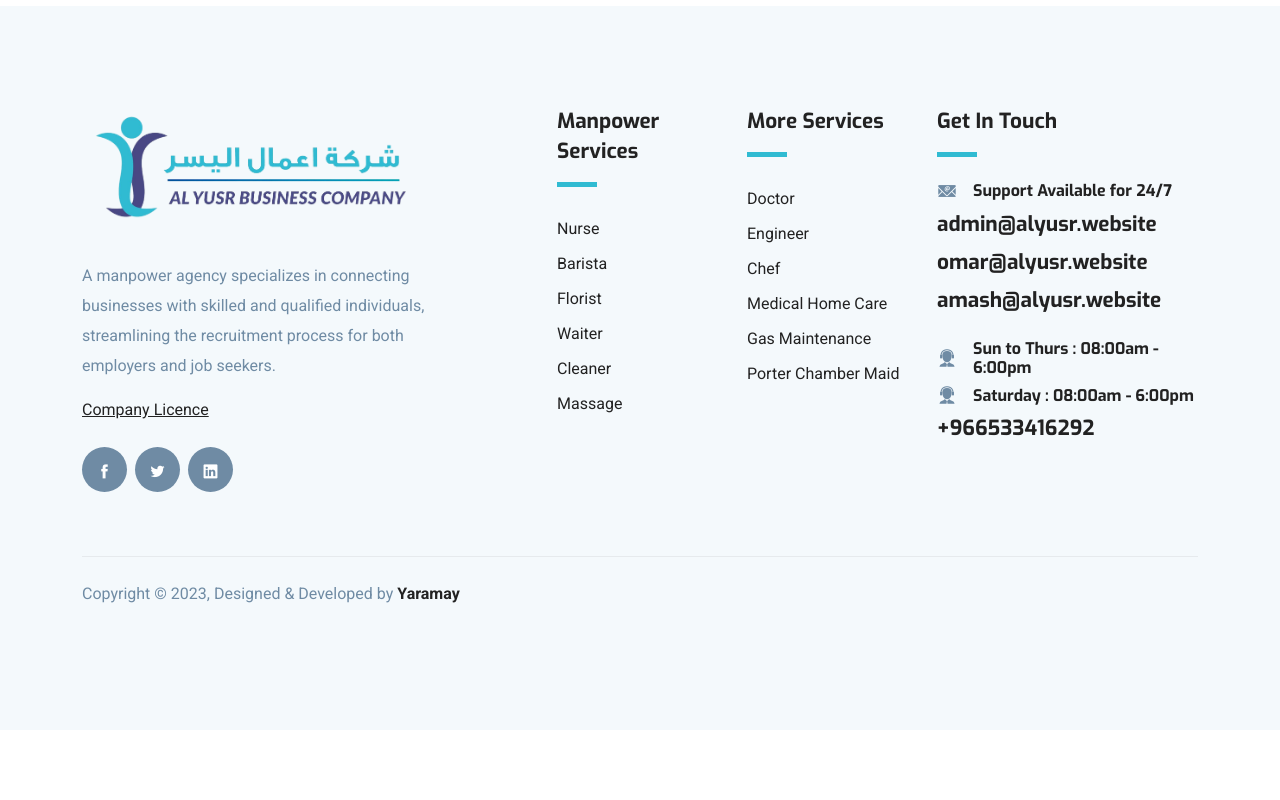
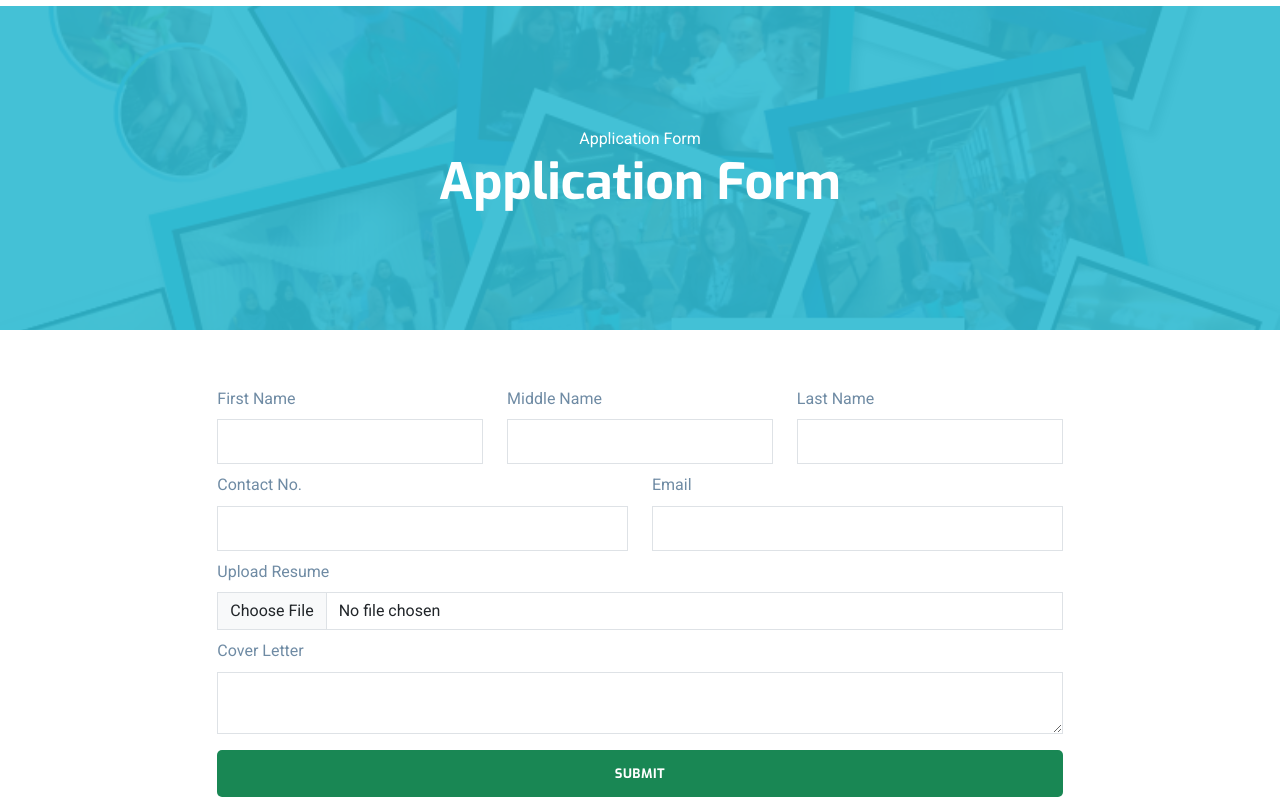
Before and after one commit to dondex/alyusr-frontend, a Vue app: page /application in a window 1280 px wide. Shown: the part 180-980 px from the top of the page. Before the commit the page ends 910 px from the top, so only its background shows below. Built offline with nearby package versions, Linux system fonts and the light colour scheme.

Commit message:
Add ApplicationView and InquireView

```diff
--- a/package.json
+++ b/package.json
@@ -8,9 +8,12 @@
     "preview": "vite preview"
   },
   "dependencies": {
+    "axios": "^1.5.0",
     "bootstrap": "^5.3.1",
     "vue": "^3.3.4",
-    "vue-router": "^4.2.4"
+    "vue-axios": "^3.5.2",
+    "vue-router": "^4.2.4",
+    "vue-sweetalert2": "^5.0.5"
   },
   "devDependencies": {
     "@vitejs/plugin-vue": "^4.3.1",
--- a/src/components/Banner.vue
+++ b/src/components/Banner.vue
@@ -6,21 +6,22 @@
           <div class="col-lg-6 col-md-12 col-xl-7">
             <div class="block">
               <div class="divider mb-3"></div>
-                <span class="text-uppercase text-sm letter-spacing"
-                  >We are providing</span
-                >
+              <span class="text-uppercase text-sm letter-spacing">We are providing</span>
               <h1 class="mb-3 mt-3">Manpower Services</h1>
 
               <p class="mb-4 pr-5 fs-5">
-                  A manpower agency specializes in connecting businesses with skilled and qualified individuals, streamlining the recruitment process for both employers and job seekers.
+                A manpower agency specializes in connecting businesses with skilled and qualified individuals,
+                streamlining the recruitment process for both employers and job seekers.
               </p>
               <div class="btn-container">
-                  <a
-                    href="appoinment.html"
-                    target="_blank"
-                    class="btn btn-main-2 btn-icon btn-round-full"
-                    >Make appointment <i class="icofont-simple-right ml-2"></i
-                  ></a>
+                <router-link to="/application" class="btn btn-main-2 btn-icon btn-round-full">
+                  Apply Now <i class="icofont-simple-right ml-2"></i>
+                </router-link>
+              </div>
+              <div class="btn-container">
+                <router-link to="/inquire" class="btn btn-main-2 btn-icon btn-round-full mt-3">
+                  Inquire Now <i class="icofont-simple-right ml-2"></i>
+                </router-link>
               </div>
             </div>
           </div>
@@ -34,6 +35,4 @@
 
 </script>
 
-<style lang="scss" scoped>
-
-</style>
+<style lang="scss" scoped></style>
--- a/src/components/Layouts/Header.vue
+++ b/src/components/Layouts/Header.vue
@@ -23,9 +23,9 @@
             </div>
             <nav class="navbar navbar-expand-lg navigation" id="navbar">
                 <div class="container">
-                    <a class="navbar-brand" href="index.html">
+                    <router-link class="navbar-brand" to="/">
                         <img src="../../assets/images/alyusr-logo.png" alt="" class="img-fluid">
-                    </a>
+                    </router-link>
 
                     <button class="navbar-toggler collapsed" type="button" data-toggle="collapse" data-target="#navbarmain"
                         aria-controls="navbarmain" aria-expanded="false" aria-label="Toggle navigation">
--- a/src/main.js
+++ b/src/main.js
@@ -3,9 +3,17 @@ import './assets/main.css'
 import { createApp } from 'vue'
 import App from './App.vue'
 import router from './router'
+import axios from 'axios'
+
+import VueSweetalert2 from 'vue-sweetalert2';
+import 'sweetalert2/dist/sweetalert2.min.css';
 
 const app = createApp(App)
 
-app.use(router)
+axios.defaults.baseURL = 'http://portal.yaramay.com';
+
+app.config.globalProperties.agencyId = '9a31997f-aba0-45df-8415-4cecb49d576d'; // change this for specific agency
+
+app.use(router, axios, VueSweetalert2)
 
 app.mount('#app')
--- a/src/router/index.js
+++ b/src/router/index.js
@@ -5,6 +5,8 @@ import LegalityView from "../views/LegalityView.vue";
 import ServicesView from "../views/ServicesView.vue";
 import GalleryView from "../views/GalleryView.vue";
 import ContactView from "../views/ContactView.vue";
+import ApplicationView from "../views/ApplicationView.vue";
+import InquireView from "../views/InquireView.vue";
 
 const router = createRouter({
   history: createWebHistory(import.meta.env.BASE_URL),
@@ -39,6 +41,16 @@ const router = createRouter({
       name: "contact",
       component: ContactView,
     },
+    {
+      path: "/application",
+      name: "application",
+      component: ApplicationView,
+    },
+    {
+      path: "/inquire",
+      name: "inquire",
+      component: InquireView,
+    },
   ],
 });
 
--- /dev/null
+++ b/src/views/ApplicationView.vue
@@ -0,0 +1,98 @@
+<template>
+    <div>
+        <section class="page-title bg-1">
+            <div class="overlay"></div>
+            <div class="container">
+                <div class="row">
+                    <div class="col-md-12">
+                        <div class="block text-center">
+                            <span class="text-white">Application Form</span>
+                            <h1 class="text-capitalize mb-5 text-lg">Application Form</h1>
+                        </div>
+                    </div>
+                </div>
+            </div>
+        </section>
+
+        <section>
+            <div class="row justify-content-center mt-5 mb-5">
+                <div class="col-8">
+                    <form action="">
+                        <div class="row">
+                            <div class="col-4 mt-2">
+                                <label>First Name</label>
+                                <input type="text" class="form-control" v-model="first_name">
+                            </div>
+                            <div class="col-4 mt-2">
+                                <label>Middle Name</label>
+                                <input type="text" class="form-control" v-model="middle_name">
+                            </div>
+                            <div class="col-4 mt-2">
+                                <label>Last Name</label>
+                                <input type="text" class="form-control" v-model="last_name">
+                            </div>
+                            <div class="col-6 mt-2">
+                                <label>Contact No.</label>
+                                <input type="text" class="form-control" v-model="contact_number">
+                            </div>
+                            <div class="col-6 mt-2">
+                                <label>Email</label>
+                                <input type="email" class="form-control" v-model="email">
+                            </div>
+                            <div class="col-12 mt-2">
+                                <label>Upload Resume</label>
+                                <input type="file" class="form-control" name="resume" id="resume">
+                            </div>
+                            <div class="col-12 mt-2">
+                                <label>Cover Letter</label>
+                                <textarea class="form-control" v-model="cover_letter"></textarea>
+                            </div>
+                            <div class="col-12 mt-3">
+                                <button type="button" class="btn btn-success w-100" v-on:click="submit">Submit</button>
+                            </div>
+                        </div>
+                    </form>
+                </div>
+            </div>
+        </section>
+    </div>
+</template>
+<script>
+
+import axios from 'axios';
+
+export default {
+    data() {
+        return {
+            first_name: '',
+            middle_name: '',
+            last_name: '',
+            contact_number: '',
+            email: '',
+            cover_letter: '',
+            accepted_terms_and_condition: 1,
+        };
+    },
+    methods: {
+        submit() {
+            const fileInput = document.getElementById('resume');
+            const formInput = new FormData();
+
+            formInput.append('first_name', this.first_name);
+            formInput.append('middle_name', this.middle_name);
+            formInput.append('last_name', this.last_name);
+            formInput.append('contact_number', this.contact_number);
+            formInput.append('email', this.email);
+            formInput.append('cover_letter', this.cover_letter);
+            formInput.append('accepted_terms_and_condition', this.accepted_terms_and_condition);
+            formInput.append('resume', fileInput.files[0]);
+
+            axios.post('/api/application/' + this.agencyId, formInput)
+                .then(response => {
+                    alert('Your Application has been Submitted!');
+                    this.$router.push({ path: '/' })
+                });
+        }
+    }
+}
+</script>
--- /dev/null
+++ b/src/views/InquireView.vue
@@ -0,0 +1,85 @@
+<template>
+    <div>
+        <section class="page-title bg-1">
+            <div class="overlay"></div>
+            <div class="container">
+                <div class="row">
+                    <div class="col-md-12">
+                        <div class="block text-center">
+                            <span class="text-white">Client Inquiry Form</span>
+                            <h1 class="text-capitalize mb-5 text-lg">Client Inquiry Form</h1>
+                        </div>
+                    </div>
+                </div>
+            </div>
+        </section>
+
+        <section>
+            <div class="row justify-content-center mt-5 mb-5">
+                <div class="col-8">
+                    <form action="">
+                        <div class="row">
+                            <div class="col-12 mt-2">
+                                <label>Fullname</label>
+                                <input type="text" class="form-control" v-model="name">
+                            </div>
+                            <div class="col-6 mt-2">
+                                <label>Contact No.</label>
+                                <input type="text" class="form-control" v-model="phone">
+                            </div>
+                            <div class="col-6 mt-2">
+                                <label>Email</label>
+                                <input type="email" class="form-control" v-model="email">
+                            </div>
+                            <div class="col-6 mt-2">
+                                <label>Company No. / Company Registration</label>
+                                <input type="email" class="form-control" v-model="company_no">
+                            </div>
+                            <div class="col-12 mt-2">
+                                <label>Message</label>
+                                <textarea class="form-control" v-model="description"></textarea>
+                            </div>
+                            <div class="col-12 mt-3">
+                                <button type="button" class="btn btn-success w-100" v-on:click="submit">Submit Inquiry</button>
+                            </div>
+                        </div>
+                    </form>
+                </div>
+            </div>
+        </section>
+    </div>
+</template>
+<script>
+
+import axios from 'axios';
+
+export default {
+    data() {
+        return {
+            name: '',
+            phone: '',
+            email: '',
+            company_no: '',
+            description: '',
+        };
+    },
+    methods: {
+        submit() {
+            const fileInput = document.getElementById('resume');
+            const formInput = new FormData();
+
+            formInput.append('name', this.name);
+            formInput.append('phone', this.phone);
+            formInput.append('email', this.email);
+            formInput.append('company_no', this.company_no);
+            formInput.append('description', this.description);
+
+            axios.post('/api/inquiry/' + this.agencyId, formInput)
+                .then(response => {
+                    alert('Your Inquiry has been Submitted!');
+                    this.$router.push({ path: '/'})
+                });
+        }
+    }
+}
+</script>
```
Also changed, not shown: 1 other file (tests, documents, lock files or other folders). Lines whose indentation alone changed are shown as unchanged.
